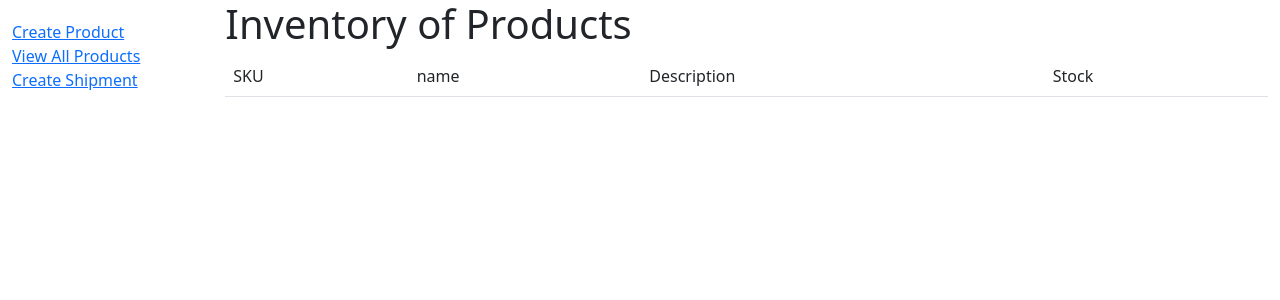
After one commit to ChristopherChiZhang/inventory-web-app, a Django app: page /inventory/products/view/ in a window 1280 px wide. The commit adds this page. Shown: the top 300 px of the page. Run offline with Django 3.2, Linux system fonts and the light colour scheme; data that the repository does not hold is empty.

Commit message:
Implement creation and deletion of products. Also implement the view to display all products.

```diff
--- a/inventory_web_app/inventory/models.py
+++ b/inventory_web_app/inventory/models.py
@@ -6,6 +6,8 @@ from django.db import models
 class Timestamped(models.Model):
     created_at = models.DateTimeField(auto_now_add=True, null=False)
     updated_at = models.DateTimeField(auto_now=True, null=False)
+
+    objects = models.Manager()
 
     class Meta:
         abstract = True
@@ -17,6 +19,8 @@ class Product(Timestamped):
     description = models.CharField(max_length=255, null=False)
     quantity = models.IntegerField(default=0)
     shipment = models.ForeignKey('Shipment', related_name='products', on_delete=models.SET_NULL, null=True, blank=True)
+
+    objects = models.Manager()
 
     class Meta:
         db_table = 'inventory_products'
--- a/inventory_web_app/inventory/templates/base.html
+++ b/inventory_web_app/inventory/templates/base.html
@@ -15,10 +15,8 @@
       <div class="col-sm-2">
       {% block sidebar %}
         <ul class="sidebar-nav">
-          <li><a href="">Create Product</a></li>
-          <li><a href="">Edit Existing Product</a></li>
-          <li><a href="">Delete Product</a></li>
-          <li><a href="">View All Products</a></li>
+          <li><a href="{% url 'create_product' %}">Create Product</a></li>
+          <li><a href="{% url 'view_products' %}">View All Products</a></li>
           <li><a href="">Create Shipment</a></li>
         </ul>
      {% endblock %}
--- /dev/null
+++ b/inventory_web_app/inventory/templates/view_products.html
@@ -0,0 +1,35 @@
+{% extends 'base.html' %}
+
+{% block content %}
+<h1>Inventory of Products</h1>
+<table class="table table-striped">
+    <thead>
+    <tr>
+        <td>SKU</td>
+        <td>name</td>
+        <td>Description</td>
+        <td>Stock</td>
+    </tr>
+    </thead>
+    <tbody>
+    {% for product in products %}
+    <tr>
+        <td>{{product.sku}}</td>
+        <td>{{product.name}}</td>
+        <td>{{product.description}}</td>
+        <td>{{product.quantity}}</td>
+        <td>
+            <button type="button" class="btn btn-info">
+                <a href="{% url 'edit_product' product.id %}">Edit</a>
+            </button>
+        </td>
+        <td>
+            <button type="button" class="btn btn-danger">
+                <a href="{% url 'delete_product' product.id %}">Delete</a>
+            </button>
+        </td>
+    </tr>
+    {% endfor %}
+    </tbody>
+</table>
+{% endblock %}
--- a/inventory_web_app/inventory/urls.py
+++ b/inventory_web_app/inventory/urls.py
@@ -1,10 +1,11 @@
 from django.urls import path
 from . import views
-from .views import ProductCreateView, ProductEditView
+from .views import ProductCreateView, ProductEditView, ProductDeleteView, ProductView
 
 urlpatterns = [
     path('', views.landing_page, name='base'),
     path('product/create/', ProductCreateView.as_view(), name='create_product'),
+    path('products/view/', ProductView.as_view(), name='view_products'),
     path('product/<int:pk>/edit/', ProductEditView.as_view(), name='edit_product'),
-    path('product/<int:pk>/delete', ProductCreateView.as_view(), name='create_product'),
+    path('product/<int:pk>/delete', ProductDeleteView.as_view(), name='delete_product'),
 ]
--- a/inventory_web_app/inventory/views.py
+++ b/inventory_web_app/inventory/views.py
@@ -1,8 +1,9 @@
 from django.shortcuts import render
 
 # Create your views here.
+from django.urls import reverse, reverse_lazy
 from django.views import View
-from django.views.generic import CreateView, UpdateView, DeleteView
+from django.views.generic import CreateView, UpdateView, DeleteView, ListView
 
 from inventory.models import Product
 
@@ -17,13 +18,31 @@ def landing_page(request):
 class ProductCreateView(CreateView):
     model = Product
     fields = ['name', 'sku', 'description', 'quantity']
+    template_name = 'create_product.html'
+    success_url = reverse_lazy('view_products')
 
 
 class ProductEditView(UpdateView):
     model = Product
     fields = ['name', 'sku', 'description', 'quantity']
+    template_name = 'edit_product.html'
+    success_url = reverse_lazy('view_products')
 
 
 class ProductDeleteView(DeleteView):
     model = Product
     fields = ['name', 'sku', 'description', 'quantity']
+    template_name = 'delete_product.html'
+    success_url = reverse_lazy('view_products')
+
+
+class ProductView(ListView):
+    model = Product
+    paginate_by = 100
+    template_name = 'view_products.html'
+
+    def get_context_data(self, *, object_list=None, **kwargs):
+        context = super(ProductView, self).get_context_data(**kwargs)
+        products = Product.objects.all()
+        context['products'] = products
+        return context
```
Also changed, not shown: inventory_web_app/inventory/templates/create_product.html (added, +13 -0 lines), inventory_web_app/inventory/templates/delete_product.html (added, +14 -0 lines), inventory_web_app/inventory/templates/edit_product.html (added, +14 -0 lines).
